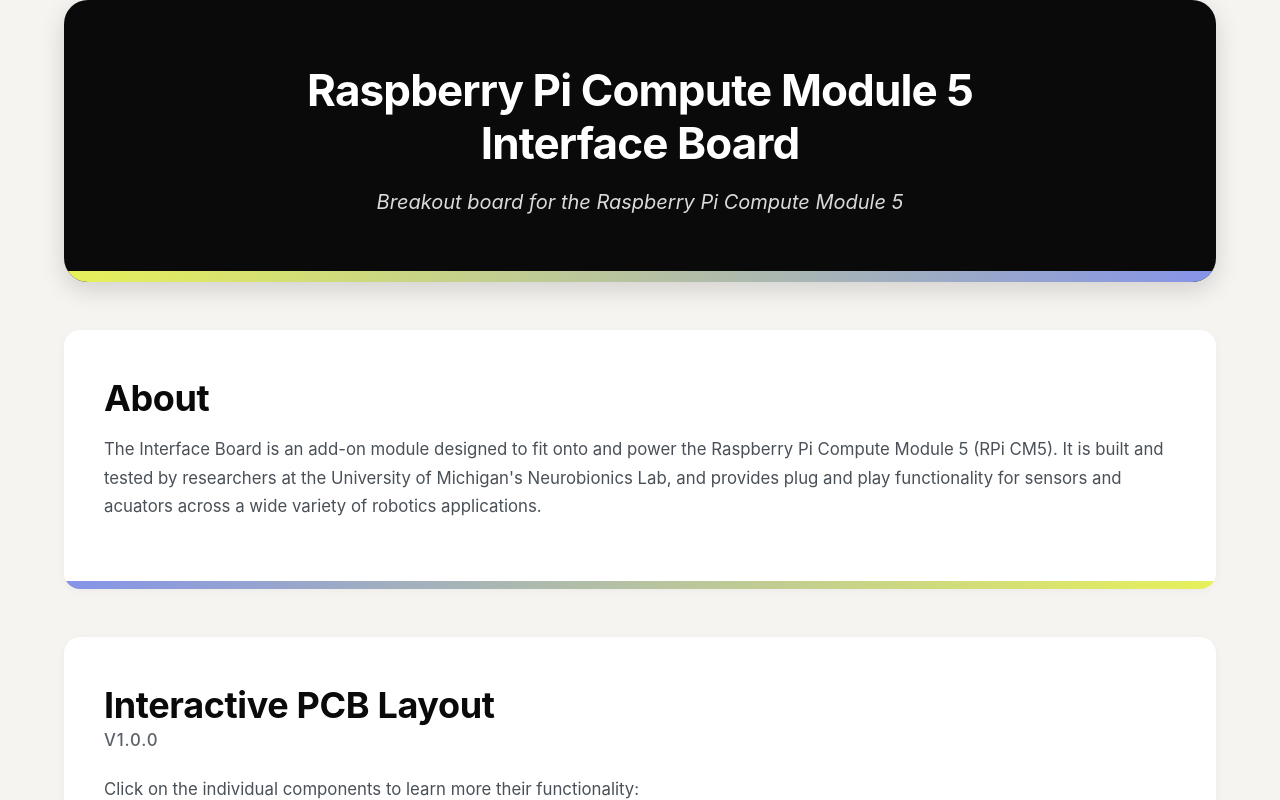
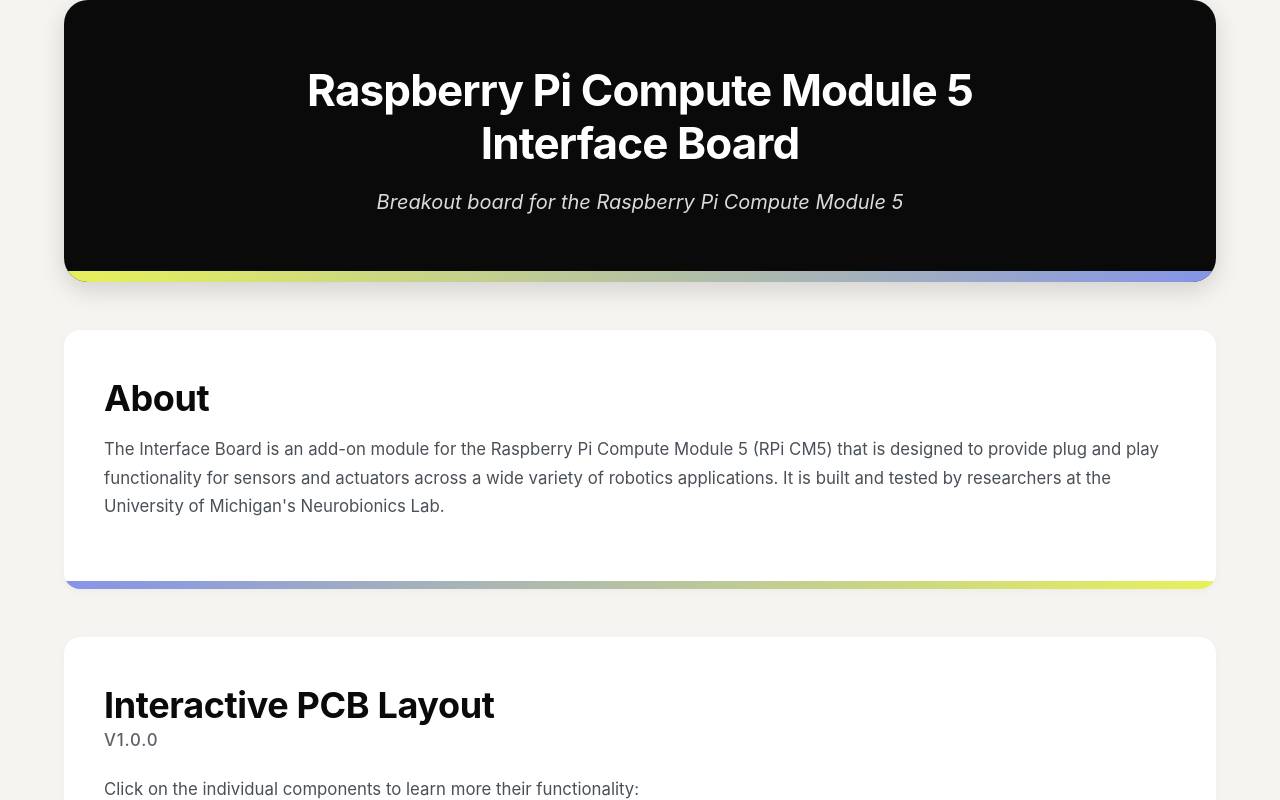
Before and after one commit to anujtaosf/RPi_CM5_Interface_Board_Site, a React (Create React App) app: page / in a window 1280 px wide. Shown: the top 800 px of the page. Built offline with nearby package versions, Linux system fonts and the light colour scheme.

Commit message:
Content edits

```diff
--- a/src/App.js
+++ b/src/App.js
@@ -39,11 +39,11 @@
     <section className="section osl-card" id="about">
       <h2>About</h2>
       <p>
-        The Interface Board is an add-on module designed to fit onto and power
-        the Raspberry Pi Compute Module 5 (RPi CM5). It is built and tested by
-        researchers at the University of Michigan's Neurobionics Lab, and
-        provides plug and play functionality for sensors and acuators across a
-        wide variety of robotics applications.
+        The Interface Board is an add-on module for the Raspberry Pi
+        Compute Module 5 (RPi CM5) that is designed to provide plug
+        and play functionality for sensors and actuators across a
+        wide variety of robotics applications. It is built and tested
+        by researchers at the University of Michigan's Neurobionics Lab.
       </p>
     </section>
   );
@@ -82,7 +82,7 @@
         <>
           <p>Input and output power specifications:</p>
 
-          <h3>Input Power</h3>
+          <h3>Input</h3>
           <table className="power-table">
             <thead>
               <tr>
@@ -121,14 +121,14 @@
           <div
             style={{ marginTop: "0.5em", fontStyle: "italic", color: "#666" }}
           >
-            *Do not use J7 or J8 for power input. These are for high speed data
+            *Do not use J7 or J8 USB-C ports for power input. These are for high speed data
             transfer only.
           </div>
 
-          <h3>Output Power</h3>
+          <h3>Output</h3>
           <p>
             {" "}
-            The combined output power across all connectors is 3.3 V at 1 W.
+            The peripheral connectors can provide a combined power output of 1 W at 3.3 V.
           </p>
         </>
       )}
@@ -256,7 +256,7 @@
 
           <p className="io-note">
             <strong>Note:</strong> Pins can be remapped using RPi Device Tree
-            Overlays in <code>/boot/config.txt</code>. For more details follow{" "}
+            Overlays in <code>/boot/firmware/config.txt</code>. For more details, refer to this{" "}
             <a
               href="https://github.com/raspberrypi/firmware/blob/master/boot/overlays/README"
               target="_blank"
@@ -321,7 +321,7 @@
         type: "specs",
         content: [
           { label: "Part Number", value: "WS2812B-2020" },
-          { label: "Protocol", value: "Single-wire SPI, GPIO 2" },
+          { label: "Protocol", value: "Single-wire SPI (GPIO 2)" },
           { label: "Example Implementation", value: "[insert link here]" },
         ],
       },
@@ -334,7 +334,7 @@
         type: "specs",
         content: [
           { label: "Part Number", value: "BHI260AP" },
-          { label: "Protocol", value: "SPI, SPI-0, CS-2" },
+          { label: "Protocol", value: "SPI (SPI-0, CS-2)" },
         ],
       },
     },
@@ -343,15 +343,9 @@
       title: "SD Card Slot",
       icon: "💾",
       description: {
-        type: "specs",
-        content: [
-          {
-            label: "Functionality",
-            value:
-              'To be used with CM5 "lite" module (without onboard storage)',
+        type: "simple",
+        content: 'To be used with CM5 "lite" module (without onboard storage)',
           },
-        ],
-      },
     },
     {
       id: "rtc",
@@ -359,7 +353,7 @@
       icon: "🕒",
       description: {
         type: "simple",
-        content: "Enables RTC on-board CM5.",
+        content: "Enables RTC on-board the RPi CM5.",
       },
     },
   ];
@@ -454,8 +448,8 @@
           <ol className="numbered-step-list">
             <li>Jump the J3 header pins to put the CM5 into storage mode</li>
             <li>
-              Set up your host device (personal computer) and install rpiboot to
-              detect the CM5 as a storage device by following{" "}
+              Set up your host device (personal computer) and install <code>rpiboot</code> to
+              detect the CM5 as a storage device by following these{" "}
               <a
                 href="https://www.raspberrypi.com/documentation/computers/compute-module.html#set-up-the-host-device"
                 target="_blank"
@@ -568,7 +562,7 @@
               <h3>Cooling Your Board</h3>
               <ul>
                 <li>
-                  <strong>Active cooling (fan):</strong> Use the 2-pin JST PH
+                  <strong>Active cooling (fan):</strong> Use the 4-pin JST PH
                   connector for fan cooling via PWM. Recommended for continuous
                   operation or high ambient temperatures.
                 </li>
```
